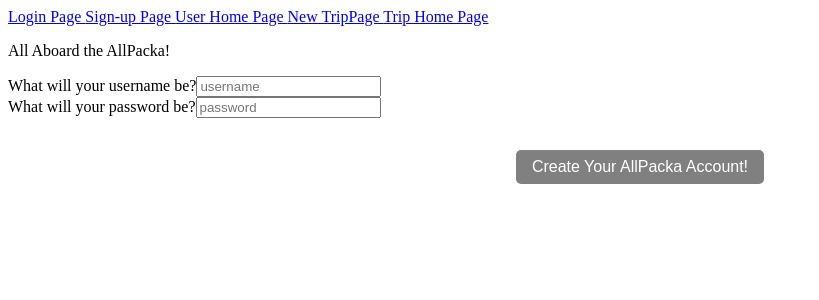
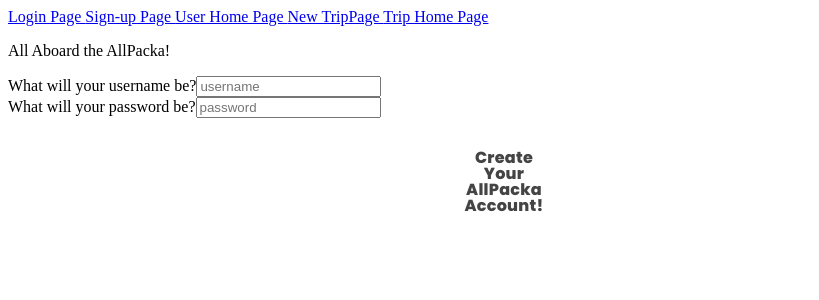
Before and after one commit to SAIJ-Thunder/AllPacka, a React app: page /SignupPage in a window 1280 px wide. Shown: the top 300 px of the page, without its empty margins (0-819 px from the left). Built offline with nearby package versions, Linux system fonts and the light colour scheme.

Commit message:
State at time of presentation
Co-authored-by: Sophia Bui <sophia-bui@users.noreply.github.com>
Co-authored-by: wjm_iii <olsoninoslo@users.noreply.github.com>
Co-authored-by: yuanjackie1 <yuanjackie1@users.noreply.github.com>

```diff
--- a/client/pages/LoginPage.jsx
+++ b/client/pages/LoginPage.jsx
@@ -1,5 +1,6 @@
-import React, { useState } from 'react';
-import { useNavigate, Form } from 'react-router-dom';
+import React, { useState, useContext } from 'react';
+import { useNavigate, Form, redirect } from 'react-router-dom';
+import { userContext } from '../context';
 import '../scss/LoginPage.scss';
 import alpaca from '../assets/alpaca_cool.jpg';
 import yosemite from '../assets/yosemite.jpg';
@@ -8,6 +9,7 @@ const LoginPage = () => {
 
 	const [username, setUsername] = useState('');
   const [password, setPassword] = useState('');
+  const { user, setUser } = useContext(userContext)
  	const navigate = useNavigate();
 
 
@@ -17,7 +19,7 @@ const LoginPage = () => {
 	try {
         e.preventDefault();
         // will this be a post request?
-		const res = await fetch('/LoginPage', {
+		const response = await fetch('/api/user/login', {
 			method: 'POST',
 			headers: {
 			'Content-Type': 'application/json'
@@ -25,18 +27,31 @@ const LoginPage = () => {
 			body: JSON.stringify({ username, password })
     });
 
-		if (res.status === 200 && res.verified) {
+    console.log(response.status)
+    if(response.status === 200){
+
+    const res = await response.json();
+    console.log(res.verified)
+
+      if (res.verified) {
         console.log('Authentication successful!');
-            res.json();
+
         // Send the username and password to the server for authentication
-            setUsername = (''); // does this  match with the userSchema (the word User)
-            setPassword = ('');
+        setUsername(''); // does this  match with the userSchema (the word User)
+        setPassword('');
+        setUser(res.user);
+        console.log(res.user.trips)
         // return redirect(`/UserHomePage/${res.user_id}`); //!!! either user_id or username
-		  return redirect(`/UserHomePage`);
+        return navigate(`/UserHomePage`);
       } else {
+        console.log(res.verified)
         alert('Invalid username or password');
-			return redirect(`/SignUpPage`); // TOD redirect
       }
+			// return redirect(`/SignUpPage`); // TOD redirect
+    } else {
+      alert('Server fail')
+    }
+
 		} catch (error) {
 		console.error(error);
 		}
@@ -72,9 +87,9 @@ const LoginPage = () => {
 				className="yosemite-image"
 			/> */}
 			<p id='name-label' className='username-subhead'>
-				Log into AlPacka!
+				Log into AllPacka!
 			</p>
-			<Form onSumbit ={handleSubmit}>
+			<Form onSubmit ={handleSubmit}>
                 <div className='username-section'>
                     <input
                         type='text'
--- a/client/pages/SignupPage.jsx
+++ b/client/pages/SignupPage.jsx
@@ -14,7 +14,7 @@ const SignUpPage = () => {
 	try {
         e.preventDefault();
 
-		const res = await fetch('/users', {
+		const res = await fetch('/users/signup', {
 			method: 'POST',
 			headers: {
 			'Content-Type': 'application/json'
--- a/client/pages/TripHome/NewTripPage.jsx
+++ b/client/pages/TripHome/NewTripPage.jsx
@@ -70,15 +70,15 @@ const newTripPage = () => {
                     </label>
                     <label>
                         <span className='question'>When are you going?</span>
-                        <input type="text" value={date} name="date" onChange={handleDate}/>
+                        <input className='new-trip-text' type="text" value={date} name="date" onChange={handleDate}/>
                     </label>
                     <label>
                         <span className='question'>What are you planning for?</span>
-                        <input type="text" value={tripType} name="tripType" onChange={handleTripType}/>
+                        <input className='new-trip-text' type="text" value={tripType} name="tripType" onChange={handleTripType}/>
                     </label>
                     <label>
                         <span className='question'>What will you call this Epic Adventure?</span>
-                        <input type="text" value={tripName} name="tripName" onChange={handleTripName}/>
+                        <input className='new-trip-text' type="text" value={tripName} name="tripName" onChange={handleTripName}/>
                     </label>
                     <button type="submit">Create Trip!</button>
                 </Form>
--- a/client/pages/UserHome/UserHomePage.jsx
+++ b/client/pages/UserHome/UserHomePage.jsx
@@ -1,13 +1,14 @@
-import React, { useState } from 'react';
+import React, { useContext, useState } from 'react';
 import { redirect, Form } from 'react-router-dom';
+import { tripContext, userContext } from '../../context';
 
 // Child Components
-import userTripsDisplay from './userTripsDisplay';
+import UserTripsDisplay from './userTripsDisplay';
 
 const UserHomePage = () => {
     const [joinTripCode, setJoinTripCode] = useState('');
     const [tripsArray, setTripsArray] = useState(null)
-
+  const { user, setUser } = useContext(userContext);
 
 
     // where do I input the userId from rootLayout and update the setCurrentTrips
@@ -15,11 +16,13 @@ const UserHomePage = () => {
         e.preventDefault();
         return redirect('/NewTripPage');
     }
+
+    // NOT built yet
     const handleJoinTrip = (e) => {
         e.preventDefault();
         console.log('not built out yet');
-        //patch
-        //TODO make functionality in backend lol
+        // patch
+        // TODO make functionality in backend lol
         // const URL = '/trips/' + res.trip_id;
         // return redirect(URL);
     }
@@ -35,11 +38,11 @@ const UserHomePage = () => {
             </div>
             <div className='current-trips'>
                 <h2>Currently Planning</h2>
-                {/* TODO: Render list of currently planning trips */}
+                {JSON.stringify(user.trips)}
             </div>
             <div className='past-trips'>
                 <h2>Past Trips</h2>
-                    <userTripsDisplay/>
+          {/* <UserTripsDisplay userobj={ user } /> */}
             </div>
         </div>
     )
--- a/client/pages/UserHome/userTripsDisplay.jsx
+++ b/client/pages/UserHome/userTripsDisplay.jsx
@@ -1,12 +1,13 @@
 import React, { useState } from 'react';
 
-const userTripsDisplay = ({ user }) => {
+const UserTripsDisplay = ({ userobj }) => {
 
-    const tripsArray = user.trips
+  const tripsArray = userobj.trips
+   console.log('tripsarray',tripsArray)
 
     const trips = tripsArray.map(trip => {
-        <div className='userTrip'>
-                <span>`${trip.name} ${trip.date}`</span>
+       return <div className='userTrip'>
+            <span>`${trip.tripName} ${trip.date}`</span>
         </div>
     })
 
@@ -15,4 +16,4 @@ return(
     )
 }
 
-export default userTripsDisplay
+export default UserTripsDisplay
--- a/client/scss/LoginPage.scss
+++ b/client/scss/LoginPage.scss
@@ -1,3 +1,57 @@
+
+@import url('https://fonts.googleapis.com/css2?family=Merriweather+Sans&family=Poppins:wght@300;500;600;700;800&display=swap');
+
+// Primary font stack (sans-serif-based), for most UI elements
+$primary-font-stack: 'Merriweather Sans', system-ui, -apple-system, BlinkMacSystemFont, 'Segoe UI',
+	Roboto, Oxygen, Ubuntu, Cantarell, 'Open Sans', 'Helvetica Neue', sans-serif;
+// Secondary font stack (also sans-serif), for headings, buttons, and labels
+$secondary-font-stack: Poppins, system-ui, -apple-system, BlinkMacSystemFont, 'Segoe UI', Roboto,
+	Oxygen, Ubuntu, Cantarell, 'Open Sans', 'Helvetica Neue', sans-serif;
+
+
+button {
+	display: flex;
+	align-items: center;
+	flex-grow: 0;
+	flex-shrink: 0;
+	height: 3rem;
+	padding-inline: 30rem;
+    width: 30%;
+
+	border-radius: 6rem;
+	border: none;
+	outline: none;
+
+	background: white;
+	color: rgba(22, 21, 21, 0.8);
+	cursor: pointer;
+
+	font-family: $secondary-font-stack;
+	font-weight: 800;
+	font-size: 1rem;
+	line-height: 1rem;
+	letter-spacing: 0.015em;
+
+	transition: filter 100ms linear;
+
+	&.icon-button {
+		display: inline-flex;
+
+		padding: 0;
+		width: 48rem;
+
+		justify-content: center;
+		align-items: center;
+	}
+
+	&:hover,
+	&:focus {
+		filter: brightness(0.9);
+	}
+	&:active {
+		filter: brightness(0.8);
+	}
+}
 
 .login-page {
     display: flex;
@@ -39,23 +93,25 @@
 .username-section {
     margin-bottom: 1rem;
     input {
-        width: 100%;
+        width: 93%;
         padding: 0.5rem;
         border-radius: 0.5rem;
         border: 1px solid #ccc;
         font-size: 1.2rem;
         font-family: Arial, sans-serif;
+        width: 93%;
       }
 }
 .password-section {
     margin-bottom: 1rem;
     input {
-        width: 100%;
+        width: 93%;
         padding: 0.5rem;
         border-radius: 0.5rem;
         border: 1px solid #ccc;
         font-size: 1.2rem;
         font-family: Arial, sans-serif;
+        width: 93%;
       }
 }
 
@@ -69,8 +125,8 @@
     margin-top: 2rem;
     text-align: center;
 
-    button {
-      background-color: gray; /* Green */
+
+    //   background-color: gray; /* Green */
       border: none;
       color: white;
       padding: 0.5rem 1rem;
@@ -80,7 +136,7 @@
       font-size: 1rem;
       cursor: pointer;
       border-radius: 5px;
-    }
+
 
     button:hover {
       background-color: #3e8e41;
--- a/client/scss/NewTripPage.scss
+++ b/client/scss/NewTripPage.scss
@@ -1,3 +1,59 @@
+
+@import url('https://fonts.googleapis.com/css2?family=Merriweather+Sans&family=Poppins:wght@300;500;600;700;800&display=swap');
+
+// Primary font stack (sans-serif-based), for most UI elements
+$primary-font-stack: 'Merriweather Sans', system-ui, -apple-system, BlinkMacSystemFont, 'Segoe UI',
+	Roboto, Oxygen, Ubuntu, Cantarell, 'Open Sans', 'Helvetica Neue', sans-serif;
+// Secondary font stack (also sans-serif), for headings, buttons, and labels
+$secondary-font-stack: Poppins, system-ui, -apple-system, BlinkMacSystemFont, 'Segoe UI', Roboto,
+	Oxygen, Ubuntu, Cantarell, 'Open Sans', 'Helvetica Neue', sans-serif;
+
+
+button {
+	display: flex;
+	align-items: center;
+    justify-content: center;
+	flex-grow: 0;
+	flex-shrink: 0;
+	height: 3rem;
+	padding-inline: 30rem;
+    width: 30%;
+
+	border-radius: 6rem;
+	border: none;
+	outline: none;
+
+	background: white;
+	color: rgba(22, 21, 21, 0.8);
+	cursor: pointer;
+
+	font-family: $secondary-font-stack;
+	font-weight: 800;
+	font-size: 1rem;
+	line-height: 1rem;
+	letter-spacing: 0.015em;
+
+	transition: filter 100ms linear;
+
+	&.icon-button {
+		display: inline-flex;
+
+		padding: 0;
+		width: 48rem;
+
+		justify-content: center;
+		align-items: center;
+	}
+
+	&:hover,
+	&:focus {
+		filter: brightness(0.9);
+	}
+	&:active {
+		filter: brightness(0.8);
+	}
+}
+
 .new-trip-page{
     display: flex;
     flex-direction: column;
@@ -15,7 +71,7 @@
 .title {
     color: white;
     font-family: "Monaco", monospace;
-    font-size: 2rem;
+    font-size: 3rem;
     font-weight: bold;
     display: flex;
     align-items: center;
@@ -24,26 +80,34 @@
 
 .container {
     display: flex;
-    flex-direction: column;
+    // flex-direction: column;
     border-radius: 8px;
     border-color: lightgray;
     // background-color: white;
     align-items:center;
-    justify-content: center;
+    align-content: center
+    // justify-content: center;
 }
 
 .question {
+    display: flex;
+    justify-content: center;
     font-family: "Monaco", monospace;
     color: white;
-    flex-direction: column;
+    // flex-direction: column;
 }
 
 //multiple text boxes
 .new-trip-text {
+    display: flex;
+    align-content: center;
+    justify-content: center;
+    margin: auto;
     font-family: "Monaco", monospace;
     border-color: black;
     border-radius: 8px;
-    flex-direction: column;
+    width: 30%;
+    // flex-direction: column;
 }
 
 .create-trip-button{
@@ -52,7 +116,9 @@
         // padding: 0.6em 1.2em;
         // font-size: 1em;
         // font-family: inherit;
+
         background-color: darkseagreen;
+        width: 30%;
         // cursor: pointer;
         // transition: border-color 0.25s;
 }
--- a/client/scss/SignupPage.scss
+++ b/client/scss/SignupPage.scss
@@ -1,3 +1,58 @@
+
+@import url('https://fonts.googleapis.com/css2?family=Merriweather+Sans&family=Poppins:wght@300;500;600;700;800&display=swap');
+
+// Primary font stack (sans-serif-based), for most UI elements
+$primary-font-stack: 'Merriweather Sans', system-ui, -apple-system, BlinkMacSystemFont, 'Segoe UI',
+	Roboto, Oxygen, Ubuntu, Cantarell, 'Open Sans', 'Helvetica Neue', sans-serif;
+// Secondary font stack (also sans-serif), for headings, buttons, and labels
+$secondary-font-stack: Poppins, system-ui, -apple-system, BlinkMacSystemFont, 'Segoe UI', Roboto,
+	Oxygen, Ubuntu, Cantarell, 'Open Sans', 'Helvetica Neue', sans-serif;
+
+
+button {
+	display: flex;
+	align-items: center;
+	flex-grow: 0;
+	flex-shrink: 0;
+	height: 3rem;
+	padding-inline: 30rem;
+    width: 30%;
+
+	border-radius: 6rem;
+	border: none;
+	outline: none;
+
+	background: white;
+	color: rgba(22, 21, 21, 0.8);
+	cursor: pointer;
+
+	font-family: $secondary-font-stack;
+	font-weight: 800;
+	font-size: 1rem;
+	line-height: 1rem;
+	letter-spacing: 0.015em;
+
+	transition: filter 100ms linear;
+
+	&.icon-button {
+		display: inline-flex;
+
+		padding: 0;
+		width: 48rem;
+
+		justify-content: center;
+		align-items: center;
+	}
+
+	&:hover,
+	&:focus {
+		filter: brightness(0.9);
+	}
+	&:active {
+		filter: brightness(0.8);
+	}
+}
+
 .signup-page {
     display: flex;
     flex-direction: column;
@@ -13,14 +68,15 @@
 }
 
 
-.username-box {
-
+.username-box,
+.password-box {
+    display: flex;
+    flex-direction: column;
+    align-items: center;
+    margin-bottom: 25px;
+    width: 30%;
 }
 
-.password-box {
+// .signup-button {
 
-}
-
-.signup-button {
-
-}
+// }
--- a/client/scss/TripHome.scss
+++ b/client/scss/TripHome.scss
@@ -1,3 +1,59 @@
+
+@import url('https://fonts.googleapis.com/css2?family=Merriweather+Sans&family=Poppins:wght@300;500;600;700;800&display=swap');
+
+// Primary font stack (sans-serif-based), for most UI elements
+$primary-font-stack: 'Merriweather Sans', system-ui, -apple-system, BlinkMacSystemFont, 'Segoe UI',
+	Roboto, Oxygen, Ubuntu, Cantarell, 'Open Sans', 'Helvetica Neue', sans-serif;
+// Secondary font stack (also sans-serif), for headings, buttons, and labels
+$secondary-font-stack: Poppins, system-ui, -apple-system, BlinkMacSystemFont, 'Segoe UI', Roboto,
+	Oxygen, Ubuntu, Cantarell, 'Open Sans', 'Helvetica Neue', sans-serif;
+
+
+button {
+	display: flex;
+	align-items: center;
+	flex-grow: 0;
+	flex-shrink: 0;
+	height: 3rem;
+	padding-inline: 30rem;
+    width: 30%;
+
+	border-radius: 6rem;
+	border: none;
+	outline: none;
+
+	background: white;
+	color: rgba(22, 21, 21, 0.8);
+	cursor: pointer;
+
+	font-family: $secondary-font-stack;
+	font-weight: 800;
+	font-size: 1rem;
+	line-height: 1rem;
+	letter-spacing: 0.015em;
+
+	transition: filter 100ms linear;
+
+	&.icon-button {
+		display: inline-flex;
+
+		padding: 0;
+		width: 48rem;
+
+		justify-content: center;
+		align-items: center;
+	}
+
+	&:hover,
+	&:focus {
+		filter: brightness(0.9);
+	}
+	&:active {
+		filter: brightness(0.8);
+	}
+}
+
+
 .category {
 
 }
--- a/client/scss/UserHomePage.scss
+++ b/client/scss/UserHomePage.scss
@@ -1,3 +1,57 @@
+
+@import url('https://fonts.googleapis.com/css2?family=Merriweather+Sans&family=Poppins:wght@300;500;600;700;800&display=swap');
+
+// Primary font stack (sans-serif-based), for most UI elements
+$primary-font-stack: 'Merriweather Sans', system-ui, -apple-system, BlinkMacSystemFont, 'Segoe UI',
+	Roboto, Oxygen, Ubuntu, Cantarell, 'Open Sans', 'Helvetica Neue', sans-serif;
+// Secondary font stack (also sans-serif), for headings, buttons, and labels
+$secondary-font-stack: Poppins, system-ui, -apple-system, BlinkMacSystemFont, 'Segoe UI', Roboto,
+	Oxygen, Ubuntu, Cantarell, 'Open Sans', 'Helvetica Neue', sans-serif;
+
+
+button {
+	display: flex;
+	align-items: center;
+	flex-grow: 0;
+	flex-shrink: 0;
+	height: 3rem;
+	padding-inline: 30rem;
+    width: 30%;
+
+	border-radius: 6rem;
+	border: none;
+	outline: none;
+
+	background: white;
+	color: rgba(22, 21, 21, 0.8);
+	cursor: pointer;
+
+	font-family: $secondary-font-stack;
+	font-weight: 800;
+	font-size: 1rem;
+	line-height: 1rem;
+	letter-spacing: 0.015em;
+
+	transition: filter 100ms linear;
+
+	&.icon-button {
+		display: inline-flex;
+
+		padding: 0;
+		width: 48rem;
+
+		justify-content: center;
+		align-items: center;
+	}
+
+	&:hover,
+	&:focus {
+		filter: brightness(0.9);
+	}
+	&:active {
+		filter: brightness(0.8);
+	}
+}
 .user-home-page {
 
 }
--- a/package.json
+++ b/package.json
@@ -6,6 +6,7 @@
   "scripts": {
     "oldStart": "webpack-dev-server --mode development --open --hot",
     "build": "NODE_ENV=production webpack",
+    "front": "NODE_ENV=development webpack serve --open --hot --progress --color",
     "start": "concurrently \"cross-env NODE_ENV=development webpack serve --open --hot --progress --color \" \" nodemon ./server/server.js\"",
     "dev": "nodemon server/server.js"
   },
```
Also changed, not shown: 2 other files (tests, documents, lock files or other folders). Lines whose indentation alone changed are shown as unchanged.
